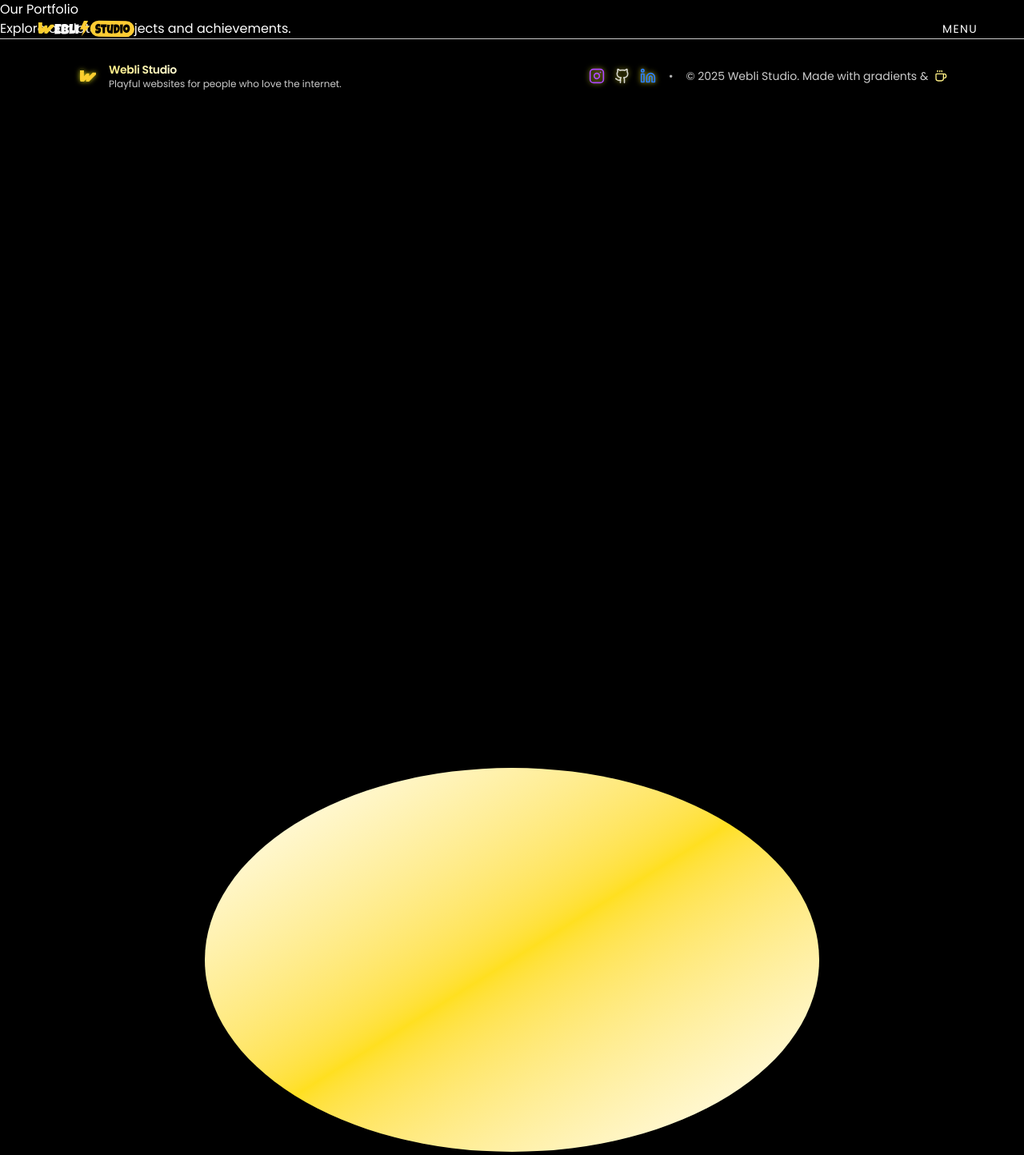
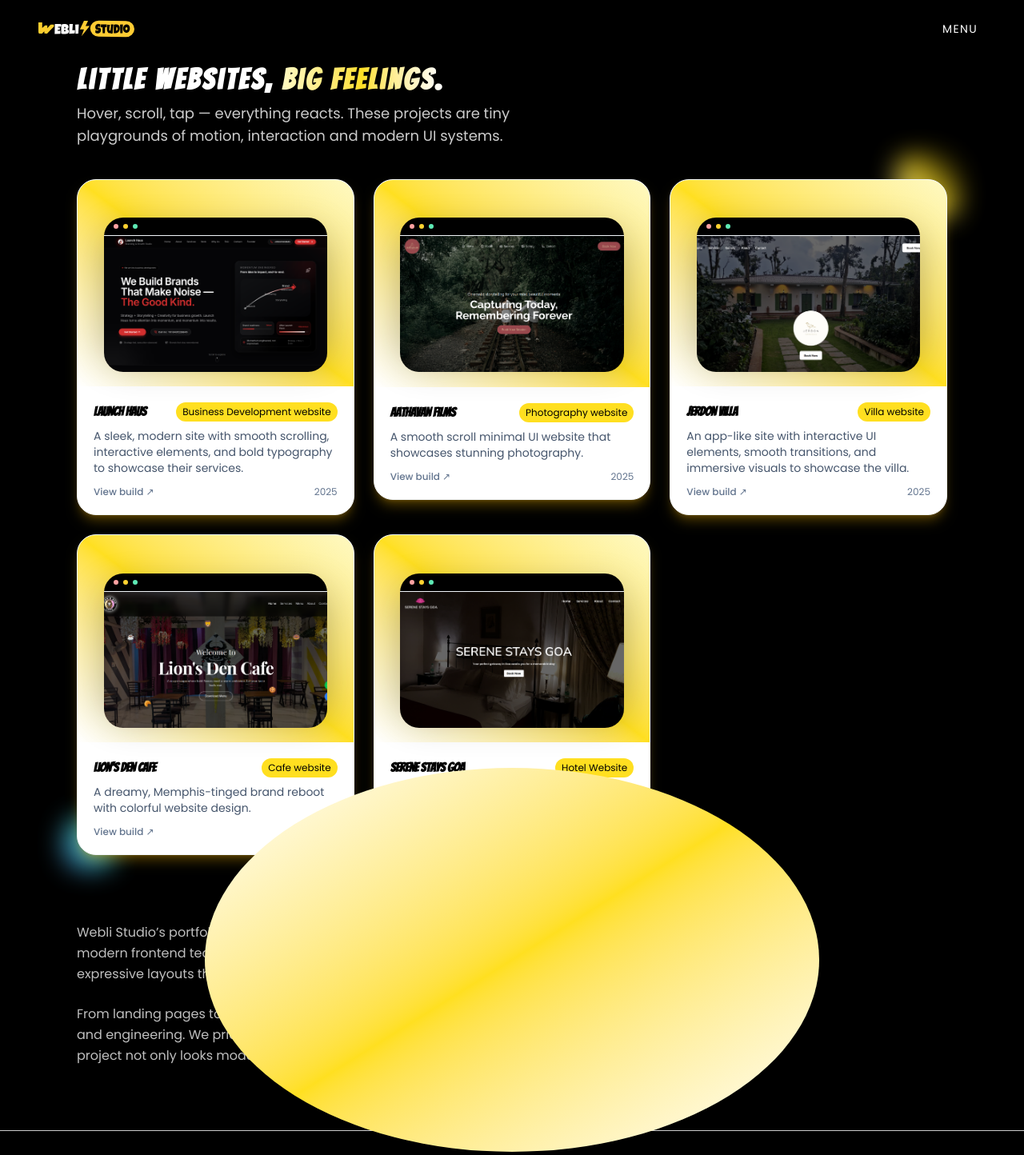
Before and after one commit to rishabh0777/webli-v2, a Next.js app in the folder weblistudio/: page /portfolio in a window 1280 px wide. Shown: the top 1444 px of the page at 80% size. Before the commit the page ends 800 px from the top, so only its background shows below. Built offline with nearby package versions, Linux system fonts and the light colour scheme.

Commit message:
Refactor code structure for improved readability and maintainability

```diff
--- a/weblistudio/src/app/landing/portfolioPreview.js
+++ b/weblistudio/src/app/landing/portfolioPreview.js
@@ -7,6 +7,9 @@
 import { projects } from "@/projectData";
 
 export default function PortfolioPreview() {
+
+  // get 3 projects only
+  const threeProjects = projects.slice(0, 3);
 
 
     return (
@@ -38,7 +41,7 @@
         <div className="relative grid md:grid-cols-3 gap-5 sm:gap-6">
           <div className="absolute -top-6 -right-4 h-20 w-20 rounded-3xl bg-gradient-to-tr from-yellow-100 via-yellow-300 to-black opacity-80 blur-lg animate-[bounce_10s_ease-in-out_infinite_alternate]" />
               <div className="absolute bottom-0 -left-4 h-16 w-16 rounded-3xl bg-gradient-to-tr from-blue-400 via-cyan-300 to-emerald-300 opacity-70 blur-lg animate-[bounce_12s_ease-in-out_infinite_alternate]" />
-          {projects.map((project, i) => (
+          {threeProjects.map((project, i) => (
             <PortfolioCard key={i} project={project} />
           ))}
         </div>
--- a/weblistudio/src/app/portfolio/page.js
+++ b/weblistudio/src/app/portfolio/page.js
@@ -1,11 +1,116 @@
+"use client";
 
-const Portfolio = () => {
+import React, { useRef } from "react";
+import Link from "next/link";
+import gsap from "gsap";
+import { ScrollTrigger } from "gsap/ScrollTrigger";
+import { useGSAP } from "@gsap/react";
+import PortfolioCard from "@/components/portfolioCard";
+import { projects } from "@/projectData";
+
+gsap.registerPlugin(ScrollTrigger);
+
+export default function Portfolio() {
+  const sectionRef = useRef(null);
+
+  useGSAP(() => {
+    const ctx = gsap.context(() => {
+      /* ---------- Heading ---------- */
+      gsap.from(".portfolio-head", {
+        opacity: 0,
+        y: 40,
+        duration: 1,
+        ease: "power3.out",
+      });
+
+      /* ---------- Cards ---------- */
+      gsap.from(".portfolio-card", {
+        opacity: 0,
+        y: 60,
+        duration: 1,
+        stagger: 0.15,
+        ease: "power3.out",
+        scrollTrigger: {
+          trigger: ".portfolio-grid",
+          start: "top 80%",
+        },
+      });
+
+      /* ---------- SEO Text ---------- */
+      gsap.from(".portfolio-text", {
+        opacity: 0,
+        y: 40,
+        duration: 1,
+        stagger: 0.2,
+        ease: "power2.out",
+        scrollTrigger: {
+          trigger: ".portfolio-text",
+          start: "top 85%",
+        },
+      });
+    }, sectionRef);
+
+    return () => ctx.revert();
+  }, []);
+
   return (
-    <div className="portfolio-page">
-      <h1>Our Portfolio</h1>
-      <p>Explore our latest projects and achievements.</p>
-    </div>
+    <section
+      ref={sectionRef}
+      id="showcase"
+      className="relative py-12 sm:py-16 lg:py-20"
+    >
+      <div className="max-w-6xl mx-auto px-4 sm:px-6 lg:px-8 relative">
+        {/* ---------- Header ---------- */}
+        <div className="portfolio-head flex flex-col md:flex-row md:items-end md:justify-between gap-4 mb-8 sm:mb-10">
+          <div>
+            <h2 className="text-2xl sm:text-3xl lg:text-4xl font-semibold tracking-[0.09em] text-white">
+              Little websites,{" "}
+              <span className="bg-gradient-to-r from-yellow-100 via-yellow-300 to-white bg-clip-text text-transparent">
+                big feelings.
+              </span>
+            </h2>
+
+            <p className="mt-2 text-base sm:text-lg text-white/80 max-w-xl">
+              Hover, scroll, tap — everything reacts. These projects are tiny
+              playgrounds of motion, interaction and modern UI systems.
+            </p>
+          </div>
+
+
+        </div>
+
+        {/* ---------- Grid ---------- */}
+        <div className="portfolio-grid relative grid md:grid-cols-3 gap-5 sm:gap-6">
+          {/* Floating blobs */}
+          <div className="absolute -top-6 -right-4 h-20 w-20 rounded-3xl bg-gradient-to-tr from-yellow-100 via-yellow-300 to-black opacity-80 blur-lg animate-[bounce_10s_ease-in-out_infinite_alternate]" />
+          <div className="absolute bottom-0 -left-4 h-16 w-16 rounded-3xl bg-gradient-to-tr from-blue-400 via-cyan-300 to-emerald-300 opacity-70 blur-lg animate-[bounce_12s_ease-in-out_infinite_alternate]" />
+
+          {projects.map((project, i) => (
+            <div key={i} className="portfolio-card">
+              <PortfolioCard project={project} />
+            </div>
+          ))}
+        </div>
+
+        {/* ---------- SEO Paragraphs ---------- */}
+        <div className="portfolio-text mt-16 max-w-3xl space-y-6">
+          <p className="text-white/75 leading-relaxed">
+            Webli Studio’s portfolio showcases a collection of animated,
+            motion-driven websites built using modern frontend technologies.
+            Each project focuses on interaction, smooth transitions and
+            expressive layouts that turn simple websites into engaging digital
+            experiences.
+          </p>
+
+          <p className="text-white/75 leading-relaxed">
+            From landing pages to interactive product experiences, our work
+            reflects a balance of creativity and engineering. We prioritize
+            performance, responsiveness and visual clarity, ensuring every
+            project not only looks modern but feels intuitive and alive across
+            devices.
+          </p>
+        </div>
+      </div>
+    </section>
   );
-};
-
-export default Portfolio;
+}
--- a/weblistudio/src/projectData.js
+++ b/weblistudio/src/projectData.js
@@ -1,8 +1,16 @@
 export const projects = [
+    {
+      name: "Launch Haus",
+      niche: "Business Development website",
+      description: "A sleek, modern site with smooth scrolling, interactive elements, and bold typography to showcase their services.",
+      image: "launchhaus.png",
+      url: "https://www.launchhaus.in",
+      year: "2025"
+    },
     {
       name: "Aathavan Films",
       niche: "Photography website",
-      description: "A bouncy scroll experience with neon gradients, hover easter eggs, and playful avatars.",
+      description: "A smooth scroll minimal UI website that showcases stunning photography.",
       image: "aathavanFilms.png",
       url: "https://aathavanfilms.vercel.app",
       year: "2025"
@@ -10,7 +18,7 @@
     {
       name: "Jerdon Villa",
       niche: "Villa website",
-      description: "An app-like site with interactive sliders, live previews, and subtle motion to match the brand’s sound waves.",
+      description: "An app-like site with interactive UI elements, smooth transitions, and immersive visuals to showcase the villa.",
       image: "jerdon.png",
       url: "https://jerdon.in",
       year: "2025"
@@ -18,9 +26,17 @@
     {
       name: "Lion's Den Cafe",
       niche: "Cafe website",
-      description: "A dreamy, Memphis-tinged brand reboot with colorful blobs, soft motion, and expressive type.",
+      description: "A dreamy, Memphis-tinged brand reboot with colorful website design.",
       image: "lionsden.png",
       url: "https://lionsdencafe.vercel.app",
+      year: "2025"
+    },
+    {
+      name: "Serene Stays Goa",
+      niche: "Hotel Website",
+      description: "A vibrant, interactive website with smooth animations and engaging visuals to showcase the hotel's offerings.",
+      image: "sereneStays.png",
+      url: "https://serene-stays.vercel.app",
       year: "2025"
     }
 
```
Also changed, not shown: weblistudio/public/portfolioImage/launchhaus.png (added).
